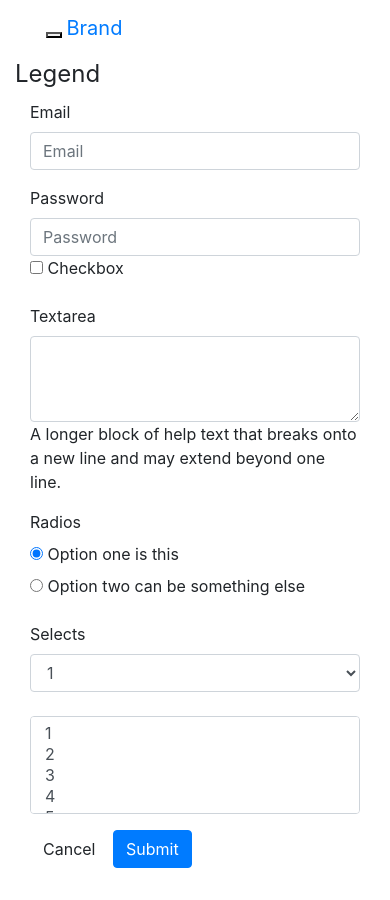
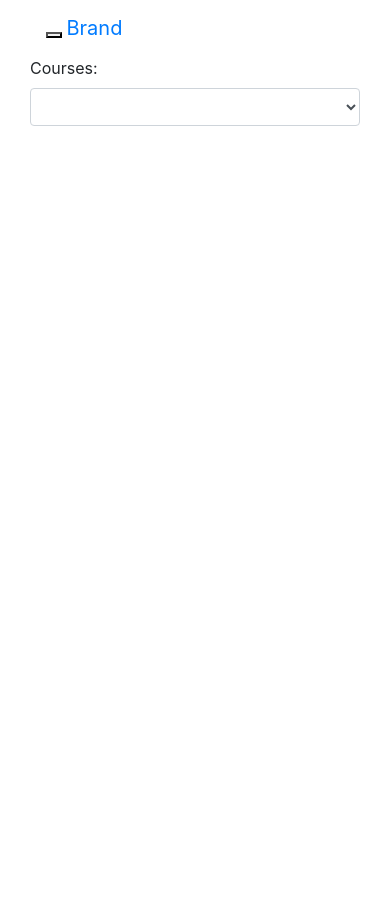
Before and after one commit to kumaranish8888/AngularJS, a plain HTML site: page index.html in a window 390 px wide. After the commit the page ends 844 px from the top, so only its background shows below. Drawn offline with nearby package versions, Linux system fonts and the light colour scheme.

Commit message:
Modified

```diff
--- a/app/app.js
+++ b/app/app.js
@@ -1,13 +1,13 @@
 (function(){
 
-    angular.module("project", ["header", "table"]);
+    angular.module("project", ["header", "course"]);
 
     angular.module("project").controller("mainCtrl", [mainCtrl]);
 
     function mainCtrl(){
         var vm = this;
         vm.headerTemplate = "app/header/header.tpl.html";
-        vm.tableTemplate = "app/table/table.tpl.html";
+        vm.courseTemplate = "app/courses/course.tpl.html";
     }
 
 })();
--- /dev/null
+++ b/app/courses/course.js
@@ -0,0 +1,5 @@
+(function(){
+
+    angular.module("course", []);
+
+})();
--- /dev/null
+++ b/app/courses/course.tpl.html
@@ -0,0 +1,10 @@
+<form class="form-horizontal" ng-controller="courseCtrl as rc">
+  <div class="form-group">
+    <label class="control-label col-sm-2">Courses:</label>
+    <div class="col-sm-4">
+      <select class="form-control"
+      ng-model="rc.selectedCourse"
+      ng-options="course.name for course in rc.myCourses"></select>
+    </div>
+  </div>
+</form>
--- /dev/null
+++ b/app/courses/courseCtrl.js
@@ -0,0 +1,25 @@
+(function(){
+
+    angular.module("course").controller("courseCtrl", ["courseSvc", courseCtrl]);
+
+    function courseCtrl(courseSvc){
+        var vm = this;
+
+       // vm.myCourses = courseSvc.getCourses();
+        courseSvc.getMyCourses()
+        .then(function(response){
+            console.log(response);
+            vm.myCourses = response.data.course;
+        })
+        .catch(function(){
+
+        })
+        .finally(function(){
+
+        });
+
+    }
+
+
+
+})();
--- /dev/null
+++ b/app/courses/courseSvc.js
@@ -0,0 +1,45 @@
+(function(){
+
+    angular.module("course").service("courseSvc", [courseSvc]);
+
+    function courseSvc(){
+     /*   this.getCourses = function(){
+            return $http.get("api/mycourses.json");
+        };
+    }; */
+
+        this.getCourses = function(){
+            return [
+        {
+            "name": "C#",
+            "code": "1"
+        },
+        {
+            "name": "C",
+            "code": "2"
+        },
+        {
+            "name": "C++",
+            "code": "3"
+        },
+        {
+            "name": "jQuery",
+            "code": "4"
+        },
+        {
+            "name": "JavaScript",
+            "code": "5"
+        },
+        {
+            "name": "Python",
+            "code": "6"
+        },
+        {
+            "name": "Sprint",
+            "code": "1"
+        }
+    ];
+        }
+    }
+
+})();
--- a/app/table/table.js
+++ /dev/null
@@ -1,5 +0,0 @@
-(function(){
-
-    angular.module("table",[]);
-
-})();
--- a/app/table/table.tpl.html
+++ /dev/null
@@ -1,72 +0,0 @@
-<form class="form-horizontal">
-  <fieldset>
-    <legend>Legend</legend>
-    <div class="form-group">
-      <label for="inputEmail" class="col-lg-2 control-label">Email</label>
-      <div class="col-lg-10">
-        <input class="form-control" id="inputEmail" placeholder="Email" type="text">
-      </div>
-    </div>
-    <div class="form-group">
-      <label for="inputPassword" class="col-lg-2 control-label">Password</label>
-      <div class="col-lg-10">
-        <input class="form-control" id="inputPassword" placeholder="Password" type="password">
-        <div class="checkbox">
-          <label>
-            <input type="checkbox"> Checkbox
-          </label>
-        </div>
-      </div>
-    </div>
-    <div class="form-group">
-      <label for="textArea" class="col-lg-2 control-label">Textarea</label>
-      <div class="col-lg-10">
-        <textarea class="form-control" rows="3" id="textArea"></textarea>
-        <span class="help-block">A longer block of help text that breaks onto a new line and may extend beyond one line.</span>
-      </div>
-    </div>
-    <div class="form-group">
-      <label class="col-lg-2 control-label">Radios</label>
-      <div class="col-lg-10">
-        <div class="radio">
-          <label>
-            <input name="optionsRadios" id="optionsRadios1" value="option1" checked="" type="radio">
-            Option one is this
-          </label>
-        </div>
-        <div class="radio">
-          <label>
-            <input name="optionsRadios" id="optionsRadios2" value="option2" type="radio">
-            Option two can be something else
-          </label>
-        </div>
-      </div>
-    </div>
-    <div class="form-group">
-      <label for="select" class="col-lg-2 control-label">Selects</label>
-      <div class="col-lg-10">
-        <select class="form-control" id="select">
-          <option>1</option>
-          <option>2</option>
-          <option>3</option>
-          <option>4</option>
-          <option>5</option>
-        </select>
-        <br>
-        <select multiple="" class="form-control">
-          <option>1</option>
-          <option>2</option>
-          <option>3</option>
-          <option>4</option>
-          <option>5</option>
-        </select>
-      </div>
-    </div>
-    <div class="form-group">
-      <div class="col-lg-10 col-lg-offset-2">
-        <button type="reset" class="btn btn-default">Cancel</button>
-        <button type="submit" class="btn btn-primary">Submit</button>
-      </div>
-    </div>
-  </fieldset>
-</form>
--- a/app/table/tableCtrl.js
+++ /dev/null
@@ -1,5 +0,0 @@
-(function(){
-
-    angular.module("table").controller("tableCtrl", [tableCtrl]);
-
-})();
--- a/index.html
+++ b/index.html
@@ -7,15 +7,16 @@
     <body>
     <div ng-controller = "mainCtrl as mc" class="container">
         <div ng-include = "mc.headerTemplate"></div>
-
-        <div ng-include = "mc.tableTemplate"></div>
+        <div ng-include = "mc.courseTemplate"></div>
         </div>
 
-        <script src="app/app.js"></script>
+
 
         <script src="app/header/header.js"></script>
         <script src="app/header/headerCtrl.js"></script>
-        <script src="app/table/table.js"></script>
-        <script src="app/table/tableCtrl.js"></script>
+        <script src="app/courses/course.js"></script>
+        <script src="app/courses/courseCtrl.js"></script>
+        <script src="app/courses/courseSvc.js"></script>
+        <script src="app/app.js"></script>
     </body>
 </html>
```
Also changed, not shown: api/mycourses.json (added, +32 -0 lines).
